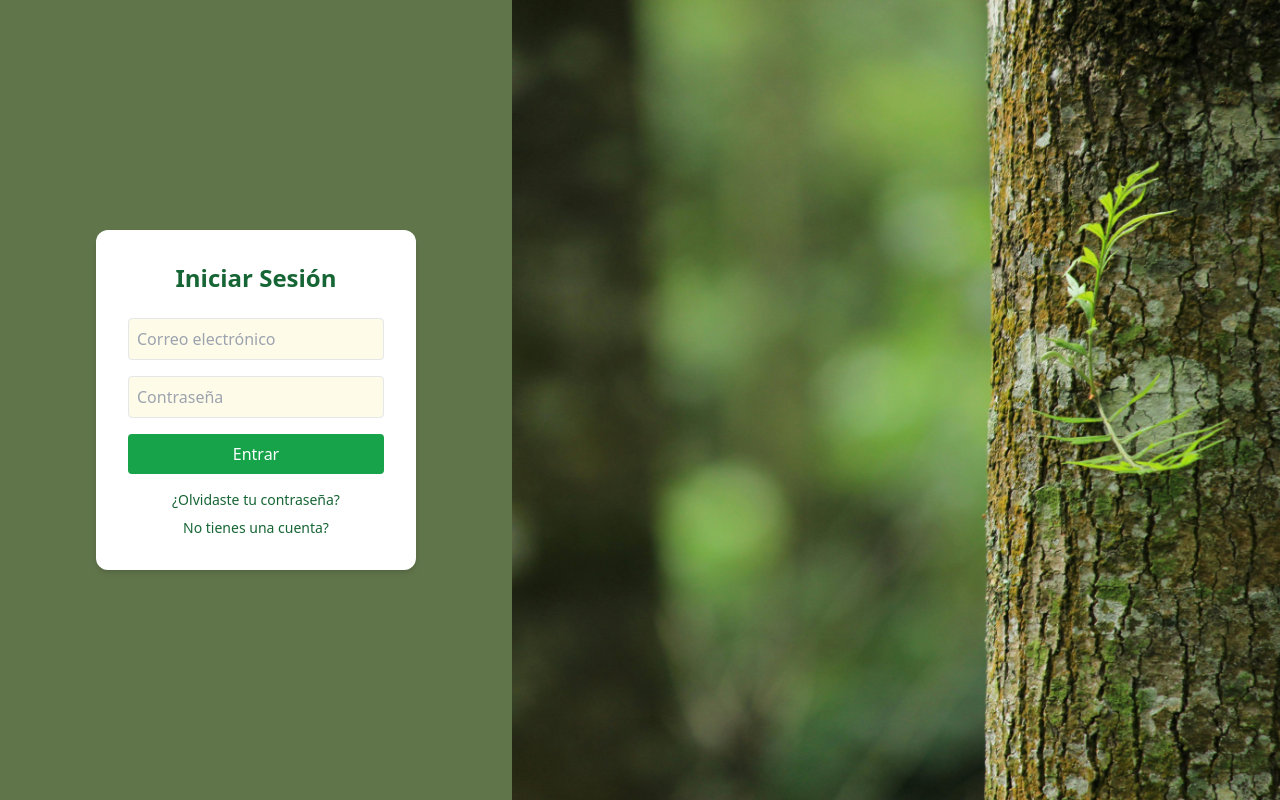
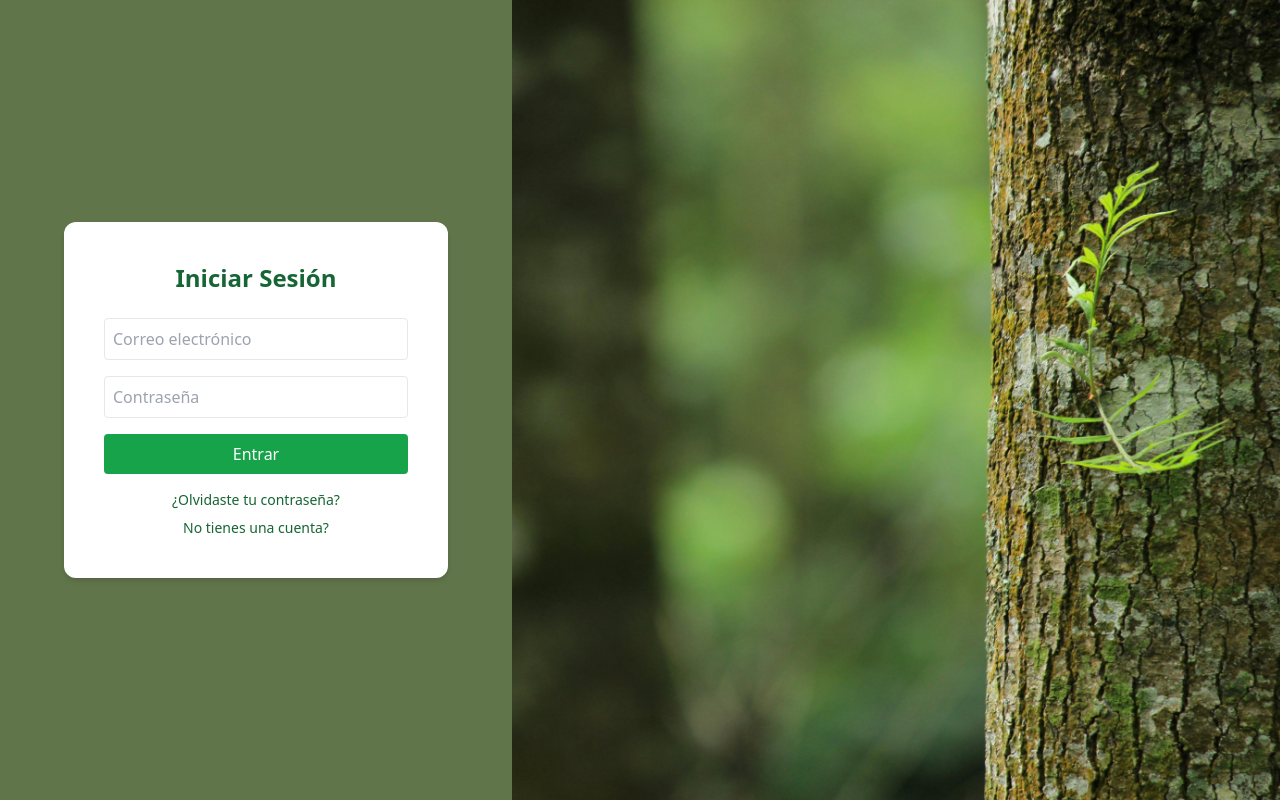
Before and after one commit to Brunodepas/EABS-Project, a React (Vite) app in the folder app/frontend/: page /login in a window 1280 px wide. Built offline with nearby package versions, Linux system fonts and the light colour scheme.

Commit message:
Cambios en el login

```diff
--- a/app/frontend/src/pages/Login.jsx
+++ b/app/frontend/src/pages/Login.jsx
@@ -1,7 +1,6 @@
-// src/pages/Login.jsx
 import { useState } from "react";
 import { Link, useNavigate } from "react-router-dom";
-import loginImage from "../assets/login1.jpg"; // ajustá ruta
+import loginImage from "../assets/login1.jpg";
 
 export default function Login() {
   const navigate = useNavigate();
@@ -20,11 +19,10 @@ export default function Login() {
 
   return (
     <div className="flex h-screen overflow-hidden">
-      {/* 65% - Lado blanco */}
       <div className="w-[40%] bg-[#61754B] flex items-center justify-center">
         <form
           onSubmit={handleLogin}
-          className="bg-white p-8 rounded-xl shadow-md w-80 transform transition duration-200 hover:scale-105"
+          className="bg-white p-10 rounded-xl shadow-md w-96 transform transition duration-200 hover:scale-100"
         >
           <h2 className="text-2xl font-bold mb-6 text-center text-[#166534]">
             Iniciar Sesión
@@ -35,7 +33,7 @@ export default function Login() {
             placeholder="Correo electrónico"
             value={email}
             onChange={(e) => setEmail(e.target.value)}
-            className="w-full p-2 mb-4 border rounded bg-yellow-50"
+            className="w-full p-2 mb-4 border rounded bg-white-50"
           />
 
           <input
@@ -43,7 +41,7 @@ export default function Login() {
             placeholder="Contraseña"
             value={password}
             onChange={(e) => setPassword(e.target.value)}
-            className="w-full p-2 mb-4 border rounded bg-yellow-50"
+            className="w-full p-2 mb-4 border rounded bg-white-50"
           />
 
           <button
@@ -67,7 +65,6 @@ export default function Login() {
         </form>
       </div>
 
-      {/* 35% - Imagen de fondo */}
       <div className="relative w-[60%] h-screen">
         <img
           src={loginImage}
```
